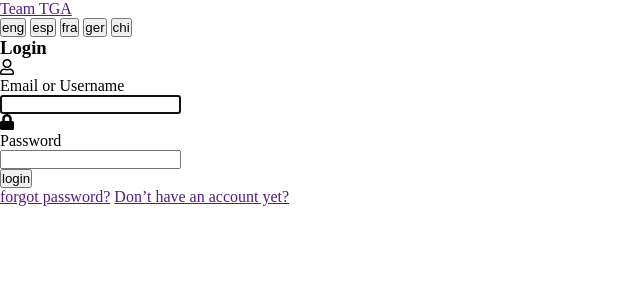
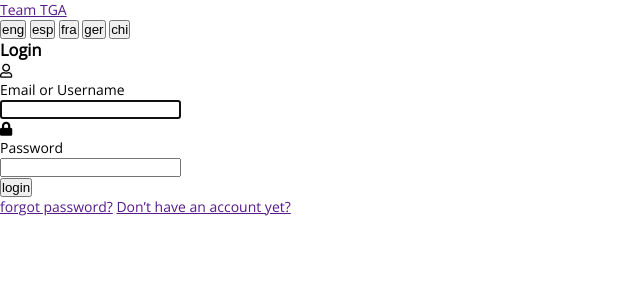
Before and after one commit to Cross-repo/TeamTGAtask2, a PHP site: page / in a window 1280 px wide. Shown: the top 300 px of the page, without its empty margins (0-640 px from the left). Run offline with PHP 8.4, Linux system fonts and the light colour scheme; some web fonts are replaced.

Commit message:
Adds body font-family, font-size

```diff
--- a/stylesheet.css
+++ b/stylesheet.css
@@ -3,4 +3,9 @@
   padding: 0;
   margin: 0;
 }
+
+body {
+  font-family: 'Open Sans', sans-serif;
+  font-size: 14px;
+}
 /*# sourceMappingURL=stylesheet.css.map */
--- a/stylesheet.scss
+++ b/stylesheet.scss
@@ -4,3 +4,8 @@
     padding: 0;
     margin: 0;
 }
+
+body{
+    font-family: 'Open Sans', sans-serif;
+    font-size: 14px;
+}
```
Also changed, not shown: 1 other file.
